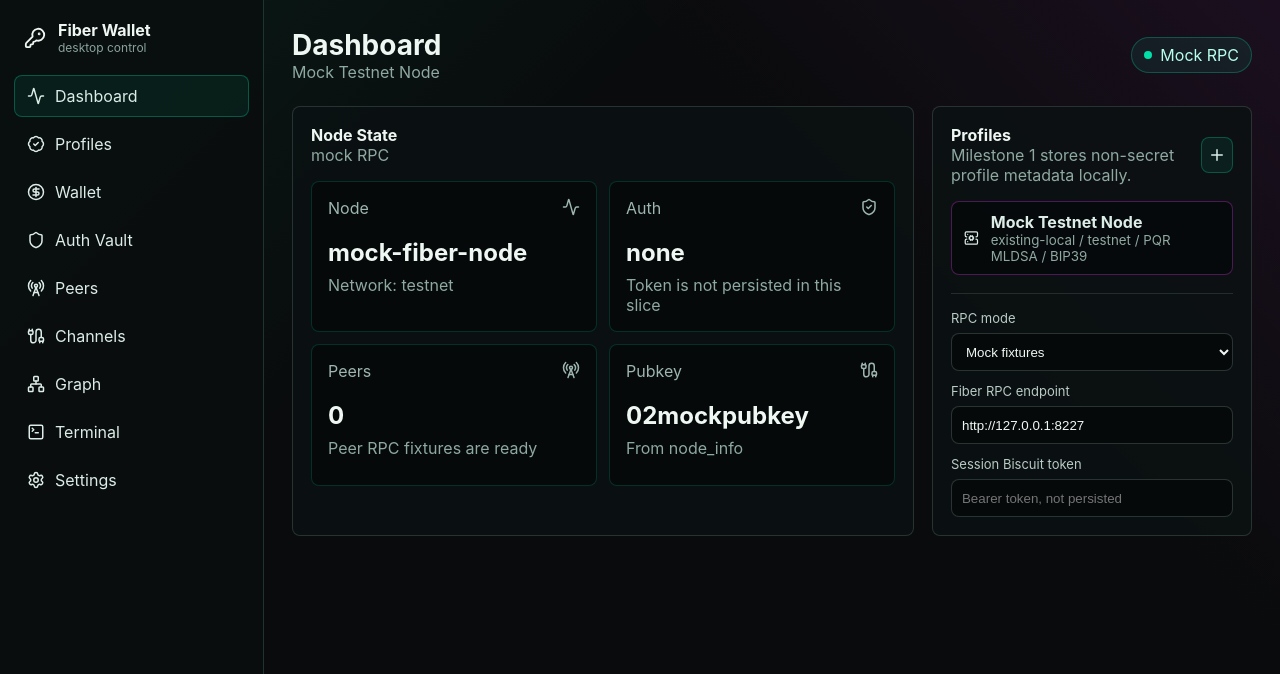
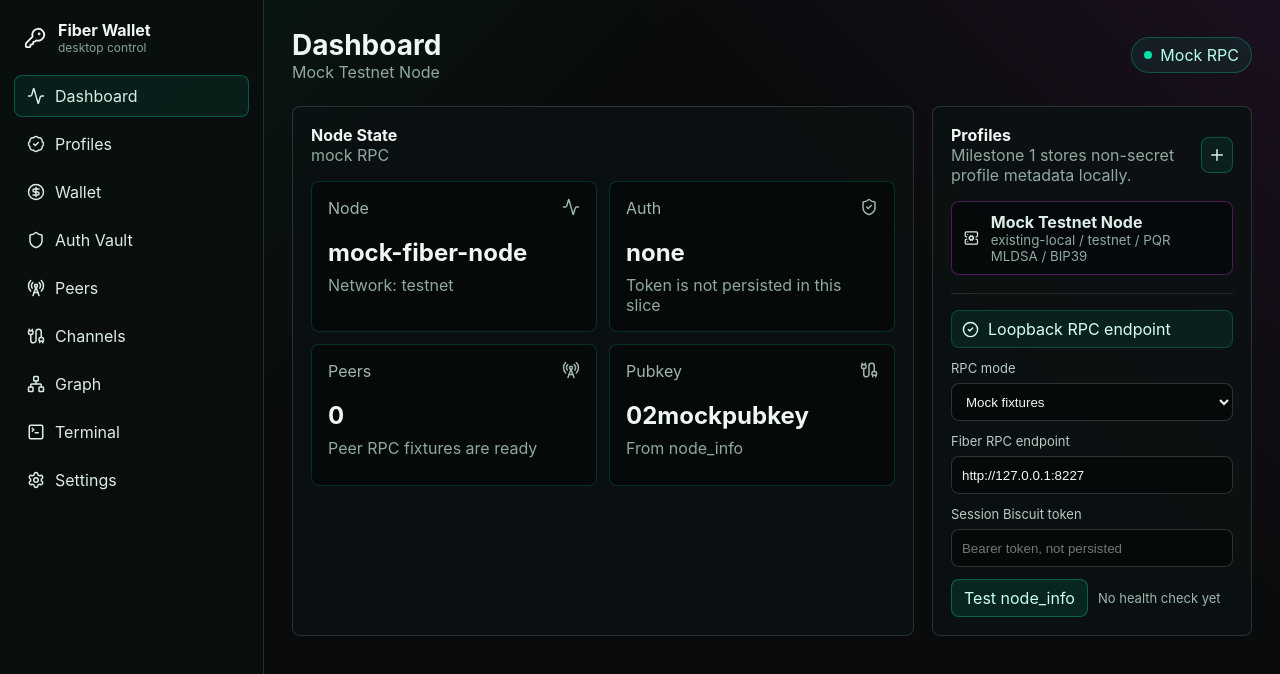
Before and after one commit to toastmanAu/fiber-wallet, a React (Vite) app in the folder apps/desktop/: page / in a window 1280 px wide. Shown: the top 674 px of the page. Built offline with nearby package versions, Linux system fonts and the light colour scheme.

Commit message:
Add RPC profile health checks

```diff
--- a/apps/desktop/src/features/onboarding/OnboardingPanel.tsx
+++ b/apps/desktop/src/features/onboarding/OnboardingPanel.tsx
@@ -1,4 +1,7 @@
-import { Plus, ServerCog } from "lucide-react";
+import { CheckCircle2, Plus, ServerCog, ShieldAlert } from "lucide-react";
+import { useState } from "react";
+import { classifyRpcEndpoint } from "../../lib/endpointSafety";
+import { fiberRpc, formatRpcError } from "../../lib/fiberRpc";
 import { useProfileStore } from "../../lib/profileStore";
 
 export function OnboardingPanel() {
@@ -10,6 +13,32 @@ export function OnboardingPanel() {
   const setActiveProfile = useProfileStore((state) => state.setActiveProfile);
   const updateActiveProfile = useProfileStore((state) => state.updateActiveProfile);
   const setSessionBiscuitToken = useProfileStore((state) => state.setSessionBiscuitToken);
+  const endpointSafety = activeProfile ? classifyRpcEndpoint(activeProfile.fiberRpcEndpoint) : null;
+  const [healthStatus, setHealthStatus] = useState("");
+  const [isChecking, setIsChecking] = useState(false);
+
+  async function checkRpcHealth() {
+    if (!activeProfile) {
+      return;
+    }
+
+    setIsChecking(true);
+    setHealthStatus("");
+
+    try {
+      const response = await fiberRpc<Record<string, unknown>>("node_info", [], {
+        profile: activeProfile,
+        token: sessionBiscuitToken,
+      });
+      const version = typeof response.version === "string" ? response.version : "unknown version";
+      const pubkey = typeof response.pubkey === "string" ? response.pubkey : "mock node";
+      setHealthStatus(`node_info ok / ${version} / ${shorten(pubkey)}`);
+    } catch (error) {
+      setHealthStatus(formatRpcError(error));
+    } finally {
+      setIsChecking(false);
+    }
+  }
 
   return (
     <section className="setup-panel">
@@ -45,6 +74,17 @@ export function OnboardingPanel() {
 
       {activeProfile ? (
         <form className="settings-form" onSubmit={(event) => event.preventDefault()}>
+          {endpointSafety ? (
+            <div className={endpointSafety.kind === "public" && !sessionBiscuitToken ? "safety-banner danger" : "safety-banner"}>
+              {endpointSafety.kind === "public" && !sessionBiscuitToken ? (
+                <ShieldAlert size={17} aria-hidden="true" />
+              ) : (
+                <CheckCircle2 size={17} aria-hidden="true" />
+              )}
+              <span>{endpointSafety.message}</span>
+            </div>
+          ) : null}
+
           <label>
             <span>RPC mode</span>
             <select
@@ -74,8 +114,23 @@ export function OnboardingPanel() {
               type="password"
             />
           </label>
+
+          <div className="health-check-row">
+            <button className="command-button" type="button" onClick={checkRpcHealth} disabled={isChecking}>
+              {isChecking ? "Checking" : "Test node_info"}
+            </button>
+            <span>{healthStatus || "No health check yet"}</span>
+          </div>
         </form>
       ) : null}
     </section>
   );
 }
+
+function shorten(value: string): string {
+  if (value.length <= 14) {
+    return value;
+  }
+
+  return `${value.slice(0, 8)}...${value.slice(-4)}`;
+}
--- /dev/null
+++ b/apps/desktop/src/lib/endpointSafety.ts
@@ -0,0 +1,107 @@
+import type { Profile } from "./profileStore";
+
+export type EndpointSafetyKind = "invalid" | "loopback" | "private" | "public";
+
+export type EndpointSafety = {
+  kind: EndpointSafetyKind;
+  message: string;
+  requiresToken: boolean;
+};
+
+export function classifyRpcEndpoint(endpoint: string): EndpointSafety {
+  let parsed: URL;
+
+  try {
+    parsed = new URL(endpoint);
+  } catch {
+    return {
+      kind: "invalid",
+      message: "Endpoint is not a valid URL",
+      requiresToken: false,
+    };
+  }
+
+  if (parsed.protocol !== "http:" && parsed.protocol !== "https:") {
+    return {
+      kind: "invalid",
+      message: "Endpoint must use http or https",
+      requiresToken: false,
+    };
+  }
+
+  if (parsed.username || parsed.password) {
+    return {
+      kind: "invalid",
+      message: "Endpoint must not include embedded credentials",
+      requiresToken: false,
+    };
+  }
+
+  const host = normalizeHost(parsed.hostname);
+
+  if (isLoopbackHost(host)) {
+    return {
+      kind: "loopback",
+      message: "Loopback RPC endpoint",
+      requiresToken: false,
+    };
+  }
+
+  if (isPrivateHost(host)) {
+    return {
+      kind: "private",
+      message: "Private network RPC endpoint",
+      requiresToken: false,
+    };
+  }
+
+  return {
+    kind: "public",
+    message: "Public RPC endpoint requires Biscuit auth",
+    requiresToken: true,
+  };
+}
+
+export function blocksLiveRpc(profile: Profile, token?: string): EndpointSafety | null {
+  if (profile.rpcMode !== "live") {
+    return null;
+  }
+
+  const safety = classifyRpcEndpoint(profile.fiberRpcEndpoint);
+
+  if (safety.kind === "invalid") {
+    return safety;
+  }
+
+  if (safety.requiresToken && !token?.trim()) {
+    return safety;
+  }
+
+  return null;
+}
+
+function normalizeHost(host: string): string {
+  return host.toLowerCase().replace(/^\[/, "").replace(/\]$/, "");
+}
+
+function isLoopbackHost(host: string): boolean {
+  return host === "localhost" || host === "::1" || host.startsWith("127.");
+}
+
+function isPrivateHost(host: string): boolean {
+  if (host === "0.0.0.0") {
+    return true;
+  }
+
+  const ipv4 = host.split(".").map((part) => Number(part));
+
+  if (ipv4.length === 4 && ipv4.every((part) => Number.isInteger(part) && part >= 0 && part <= 255)) {
+    return (
+      ipv4[0] === 10 ||
+      (ipv4[0] === 172 && ipv4[1] >= 16 && ipv4[1] <= 31) ||
+      (ipv4[0] === 192 && ipv4[1] === 168)
+    );
+  }
+
+  return host.startsWith("fc") || host.startsWith("fd");
+}
--- a/apps/desktop/src/lib/fiberRpc.ts
+++ b/apps/desktop/src/lib/fiberRpc.ts
@@ -1,4 +1,5 @@
 import { invoke } from "@tauri-apps/api/core";
+import { blocksLiveRpc } from "./endpointSafety";
 import { mockFiberRpc } from "./mockRpc";
 import type { Profile } from "./profileStore";
 
@@ -16,6 +17,14 @@ export type RpcClientError = {
 export async function fiberRpc<T>(method: string, params: unknown[] = [], options: FiberRpcOptions): Promise<T> {
   if (options.profile.rpcMode === "mock") {
     return mockFiberRpc(method) as Promise<T>;
+  }
+
+  const blocked = blocksLiveRpc(options.profile, options.token);
+  if (blocked) {
+    throw {
+      kind: blocked.kind === "invalid" ? "invalid_endpoint" : "public_rpc_requires_auth",
+      message: blocked.message,
+    } satisfies RpcClientError;
   }
 
   return invoke<T>("rpc_call", {
--- a/apps/desktop/src/styles.css
+++ b/apps/desktop/src/styles.css
@@ -292,6 +292,38 @@ h2 {
   outline-offset: 1px;
 }
 
+.safety-banner {
+  display: flex;
+  align-items: center;
+  gap: 9px;
+  min-height: 38px;
+  border: 1px solid rgba(0, 224, 168, 0.22);
+  border-radius: 8px;
+  background: rgba(0, 224, 168, 0.08);
+  color: #d9fff5;
+  padding: 8px 10px;
+}
+
+.safety-banner.danger {
+  border-color: rgba(255, 95, 95, 0.35);
+  background: rgba(255, 95, 95, 0.09);
+  color: #ffd4d4;
+}
+
+.health-check-row {
+  display: grid;
+  grid-template-columns: max-content minmax(0, 1fr);
+  align-items: center;
+  gap: 10px;
+}
+
+.health-check-row span {
+  min-width: 0;
+  color: #9eb6af;
+  font-size: 13px;
+  overflow-wrap: anywhere;
+}
+
 .console-grid {
   display: grid;
   grid-template-columns: minmax(220px, 0.8fr) minmax(0, 1.2fr);
@@ -364,7 +396,8 @@ h2 {
 
   .content-grid,
   .metrics-grid,
-  .console-grid {
+  .console-grid,
+  .health-check-row {
     grid-template-columns: 1fr;
   }
 }
```
Also changed, not shown: 3 other files (tests, documents, lock files or other folders).
